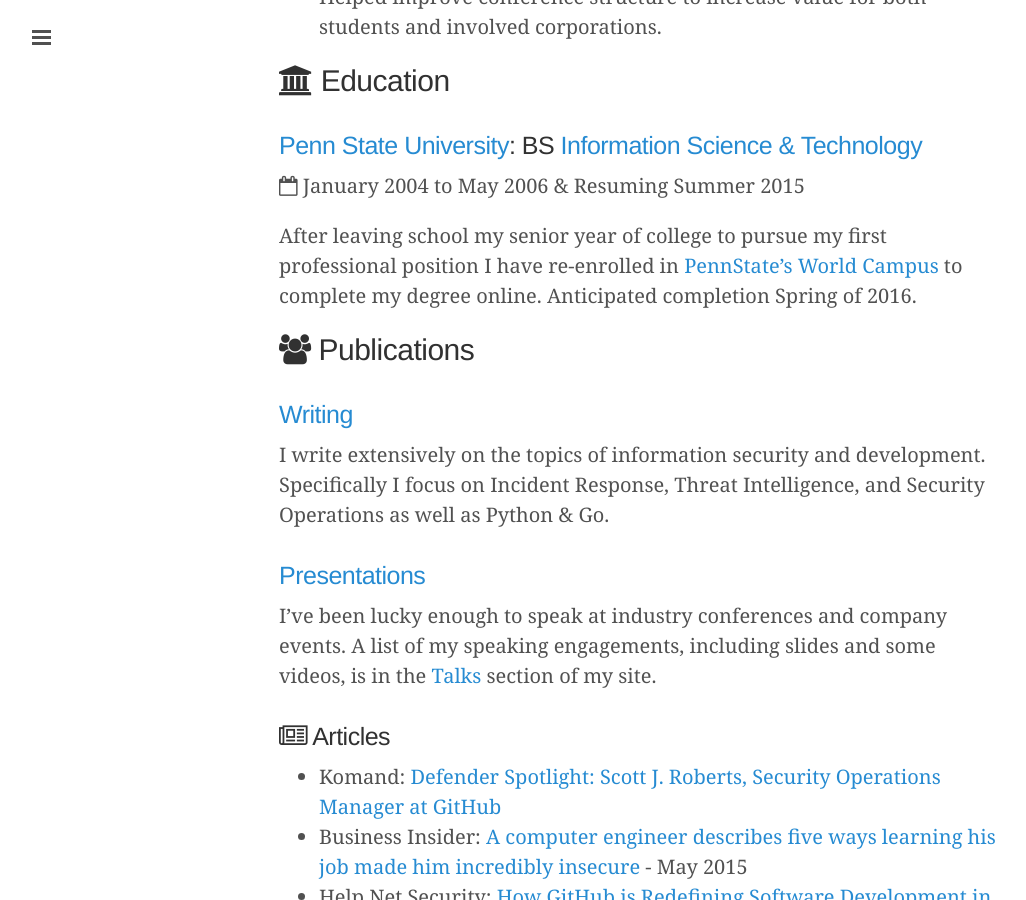
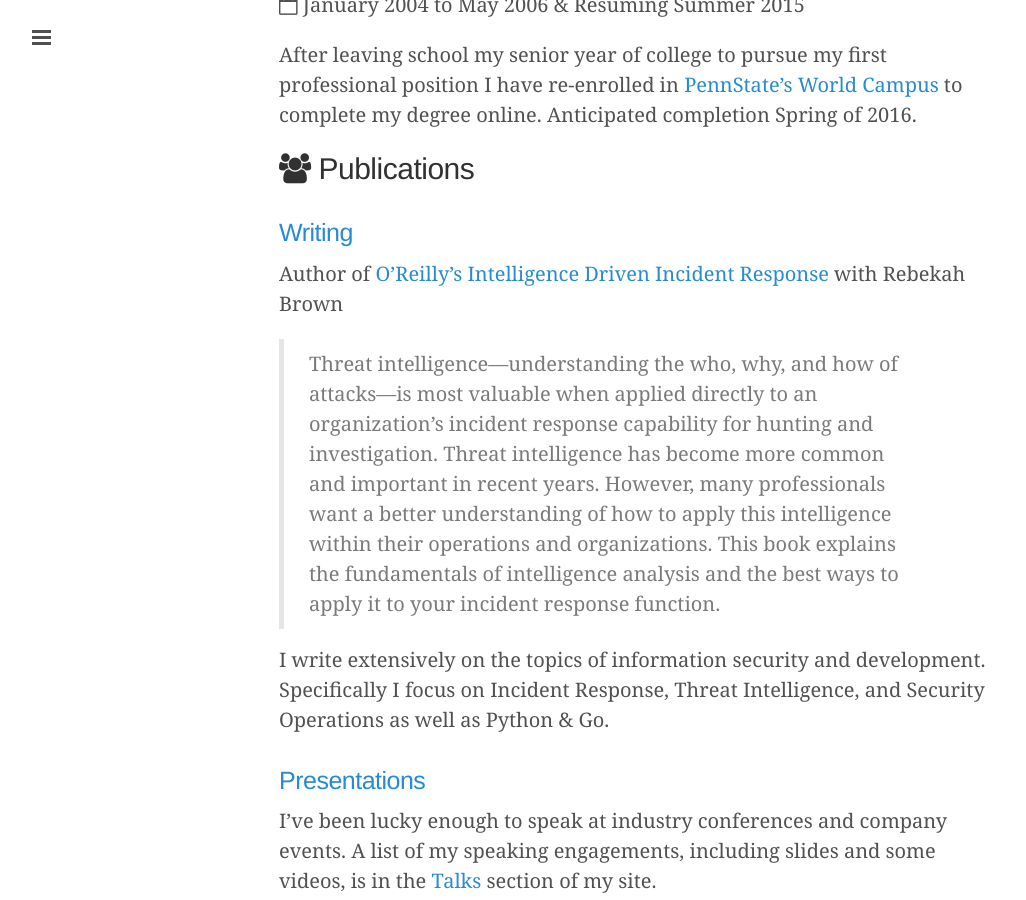
Before and after one commit to sroberts/sroberts.github.io, a Jekyll site: the page built from resume.md, in a window 1280 px wide and 900 px high, scrolled down 4009 px. Shown: the whole window, without its empty margins (1-1027 px from the left). Built offline with Jekyll 4.4.1, drawn with Linux system fonts in a browser that asks for light colours; nearby versions of some CDN libraries; comment, search, counter and statistics services are not loaded; some of the changed text lies outside the part shown.

Commit message:
Added book and removed instructor credit (for now)

```diff
--- a/resume.md
+++ b/resume.md
@@ -5,7 +5,7 @@
 layout: page
 ---
 
-> I am an Incident Responder with GitHub specializing in Incident Response, Intrusion Detection, and Cyber Threat Intelligence operations.
+> I am an Incident Responder with GitHub specializing in Incident Response, Intrusion Detection, and Cyber Threat Intelligence operations. I'm also one of the authors of [O'Reilly's Intelligence Driven Incident Response](http://shop.oreilly.com/product/0636920043614.do).
 >
 > Want to know more? Lets have a conversation: <a href="http://www.google.com/recaptcha/mailhide/d?k=01ZLygg2Rp1J_40Q7hU7imBw==&amp;c=iGm-tkFOBm4udaP8_v1IOC4s-1cGK7XX6y5ma3M9v1Q=" onclick="window.open('http://www.google.com/recaptcha/mailhide/d?k\07501ZLygg2Rp1J_40Q7hU7imBw\75\75\46c\75iGm-tkFOBm4udaP8_v1IOC4s-1cGK7XX6y5ma3M9v1Q\075', '', 'toolbar=0,scrollbars=0,location=0,statusbar=0,menubar=0,resizable=0,width=500,height=300'); return false;" title="Reveal this e-mail address">s...</a>@gmail.com
 
@@ -24,12 +24,6 @@
 - Hired & led Security Incident Response Team conducting all Incident Response & Handling, Malware Analysis, & Threat Intelligence.
 - Developed comprehensive incident response, intrusion detection, & threat intelligence capabilities.
 - Spoke at technical conferences on topics including combining devops concepts with dfir tasks and tools.
-
-### [SANS](https://www.sans.org/): Instructor for Forensics 578
-
-<i class="fa fa-calendar-o"></i> January 2017 to Current
-
-- Teaching [SANS Forensics 578: Cyber Threat Intelligence](https://www.sans.org/course/cyber-threat-intelligence), a course of techniques integrated with Digital Forensics & Incident Response Workflows.
 
 ### [Vigilant (Acquired by Deloitte)](http://www2.deloitte.com/us/en/pages/risk/solutions/cyber-risk-services.html):  Senior Intelligence Specialist
 
@@ -106,6 +100,10 @@
 
 ### [Writing](http://sroberts.github.io)
 
+Author of [O'Reilly's Intelligence Driven Incident Response](http://shop.oreilly.com/product/0636920043614.do) with Rebekah Brown
+
+> Threat intelligence—understanding the who, why, and how of attacks—is most valuable when applied directly to an organization’s incident response capability for hunting and investigation. Threat intelligence has become more common and important in recent years. However, many professionals want a better understanding of how to apply this intelligence within their operations and organizations. This book explains the fundamentals of intelligence analysis and the best ways to apply it to your incident response function.
+
 I write extensively on the topics of information security and development. Specifically I focus on Incident Response, Threat Intelligence, and Security Operations as well as Python & Go.
 
 ### [Presentations](https://speakerdeck.com/sroberts)
```
